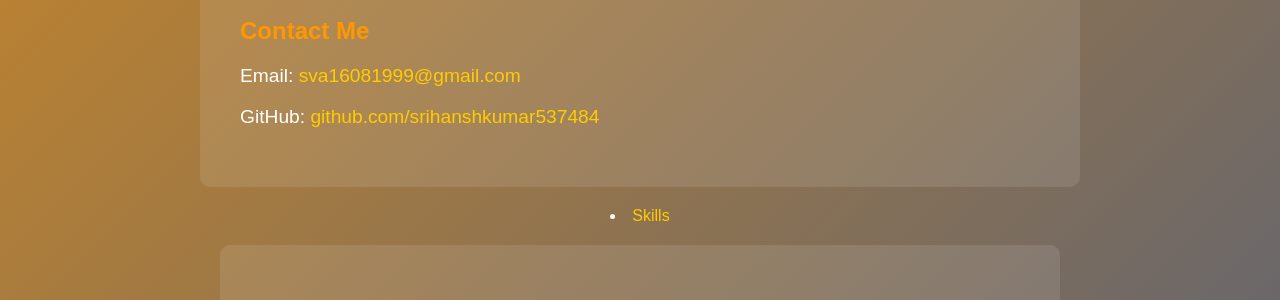
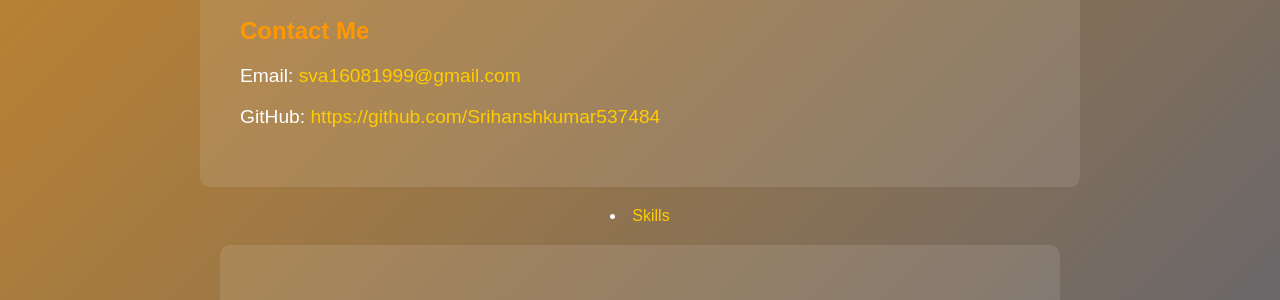
Before and after one commit to Srihanshkumar537484/Portfolio1, a FastAPI app: page / in a window 1280 px wide. Shown: the part 1097-1397 px from the top of the page. Run offline with FastAPI, Linux system fonts and the light colour scheme.

Commit message:
Update index.html

```diff
--- a/templates/index.html
+++ b/templates/index.html
@@ -48,7 +48,7 @@
     <section id="contact">
         <h2>Contact Me</h2>
         <p>Email: <a href="mailto:youremail@example.com">sva16081999@gmail.com</a></p>
-        <p>GitHub: <a href="https://github.com/yourusername" target="_blank">github.com/srihanshkumar537484</a></p>
+        <p>GitHub: <a href="https://github.com/yourusername" target="_blank">https://github.com/Srihanshkumar537484</a></p>
     </section>
 
     <li><a href="#skills">Skills</a></li>
```
